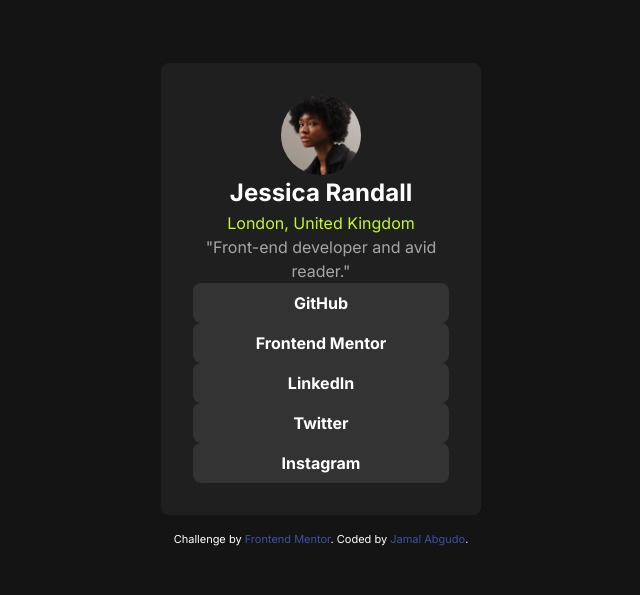
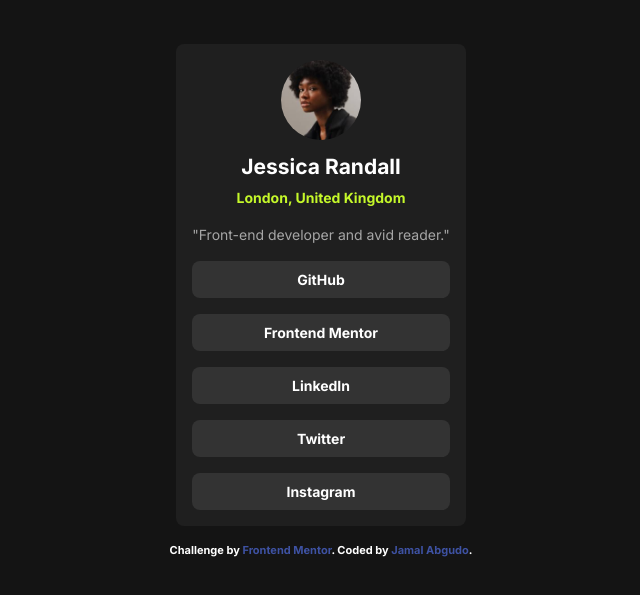
Before and after one commit to JamalGuyo/social-link-profile, a plain HTML site: page index.html in a window 1280 px wide. Shown: the part 111-706 px from the top of the page, without its empty margins (319-959 px from the left). Drawn offline with Linux system fonts and the light colour scheme.

Commit message:
more styling

```diff
--- a/index.html
+++ b/index.html
@@ -25,17 +25,20 @@
     <main>
       <article class="card bg-dark-gray flow">
         <figure>
-          <img src="assets/images/avatar-jessica.jpeg" alt="" />
+          <img
+            src="assets/images/avatar-jessica.jpeg"
+            alt="picture of Jessica"
+          />
         </figure>
         <h1>Jessica Randall</h1>
         <p class="address text-accent">London, United Kingdom</p>
         <p class="role">"Front-end developer and avid reader."</p>
         <ul class="links flow">
-          <li><a href="#">GitHub</a></li>
-          <li><a href="#">Frontend Mentor</a></li>
-          <li><a href="#">LinkedIn</a></li>
-          <li><a href="#">Twitter</a></li>
-          <li><a href="#">Instagram</a></li>
+          <li><a class="link" href="#">GitHub</a></li>
+          <li><a class="link" href="#">Frontend Mentor</a></li>
+          <li><a class="link" href="#">LinkedIn</a></li>
+          <li><a class="link" href="#">Twitter</a></li>
+          <li><a class="link" href="#">Instagram</a></li>
         </ul>
       </article>
     </main>
--- a/style.css
+++ b/style.css
@@ -1,3 +1,20 @@
+:root {
+  --flow-space: 1rem;
+  --radius: .5rem;
+
+  --clr-green: hsl(75, 94%, 57%);
+  --clr-white: hsl(0, 0%, 100%);
+  --clr-grey-700: hsl(0, 0%, 20%);
+  --clr-grey-800: hsl(0, 0%, 12%);
+  --clr-grey-900: hsl(0, 0%, 8%);
+
+  --ff-inter: "Inter", serif;
+  --fs-100: 0.875rem;
+  --fw-400: 400;
+  --fw-600: 600;
+  --fw-700: 700;
+}
+
 /*RESET*/
 *,
 *::before,
@@ -10,10 +27,6 @@ h1,
 p,
 figure {
   margin: 0
-}
-
-p {
-  max-width: 50ch;
 }
 
 ul[class],
@@ -30,29 +43,14 @@ img {
 
 a {
   text-decoration: none;
+  cursor: pointer;
   color: inherit
 }
 
 
 /*UTILITIES*/
-:root {
-  --flow-space: 1rem;
-  --radius: .5rem;
-
-  --clr-green: hsl(75, 94%, 57%);
-  --clr-white: hsl(0, 0%, 100%);
-  --clr-grey-700: hsl(0, 0%, 20%);
-  --clr-grey-800: hsl(0, 0%, 12%);
-  --clr-grey-900: hsl(0, 0%, 8%);
-
-  --ff-inter: "Inter", serif;
-  --fw-400: 400;
-  --fw-600: 600;
-  --fw-700: 700;
-}
-
 .flow>*+* {
-  margin-top: var(--custom-space, --flow-space) !important;
+  margin-top: var(--custom-space, var(--flow-space)) !important;
 }
 
 .bg-dark {
@@ -84,26 +82,33 @@ a {
 
 /*GENERAL*/
 body {
-  margin: var(--flow-space);
+  margin: .75rem;
   min-height: 100vh;
 
   line-height: 1.5;
   -webkit-font-smoothing: antialiased;
-  background-color: var(--clr-grey-900);
+  font-size: var(--fs-100);
   font-family: var(--ff-inter);
+  font-weight: var(--fw-700);
 }
 
 h1 {
   font-weight: var(--fw-700);
+  line-height: 1;
+
 }
 
 /*COMPONENTS*/
 .card {
-  max-width: 20rem;
+  max-width: 25rem;
   border-radius: var(--radius);
-  padding: 2rem;
+  padding: var(--flow-space);
 
   text-align: center;
+}
+
+.card .address {
+  --custom-space: .65rem;
 }
 
 .card img {
@@ -114,15 +119,21 @@ h1 {
 }
 
 .card .role {
+  font-weight: var(--fw-400);
   opacity: .6;
 }
 
-.card ul li a {
+.card .link {
   display: block;
-  background-color: var(--clr-grey-700);
   border-radius: var(--radius);
   padding: .5rem;
+  background-color: var(--clr-grey-700);
   font-weight: var(--fw-700);
+
+  &:hover {
+    background-color: var(--clr-green);
+    color: var(--clr-grey-900);
+  }
 }
 
 .attribution {
```
